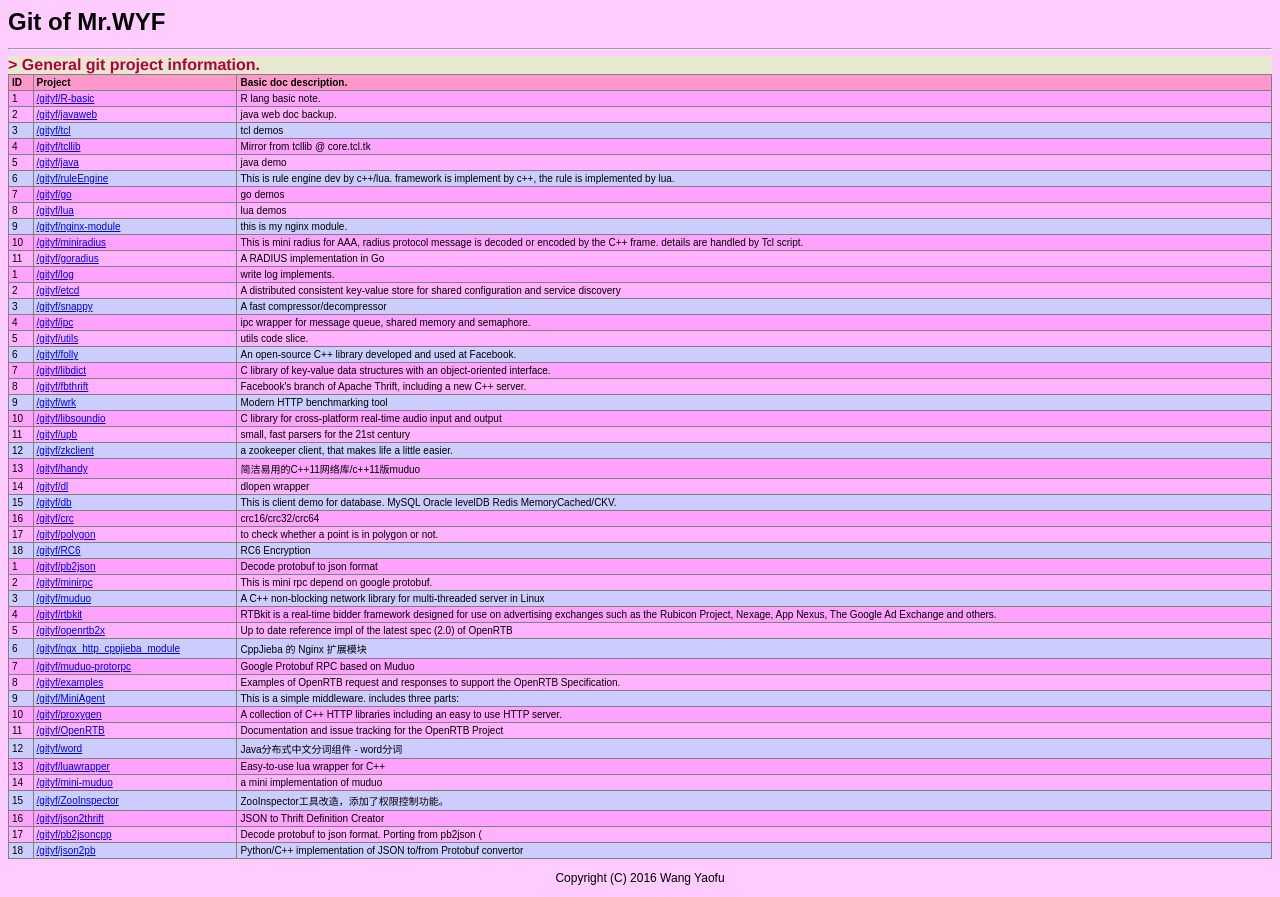
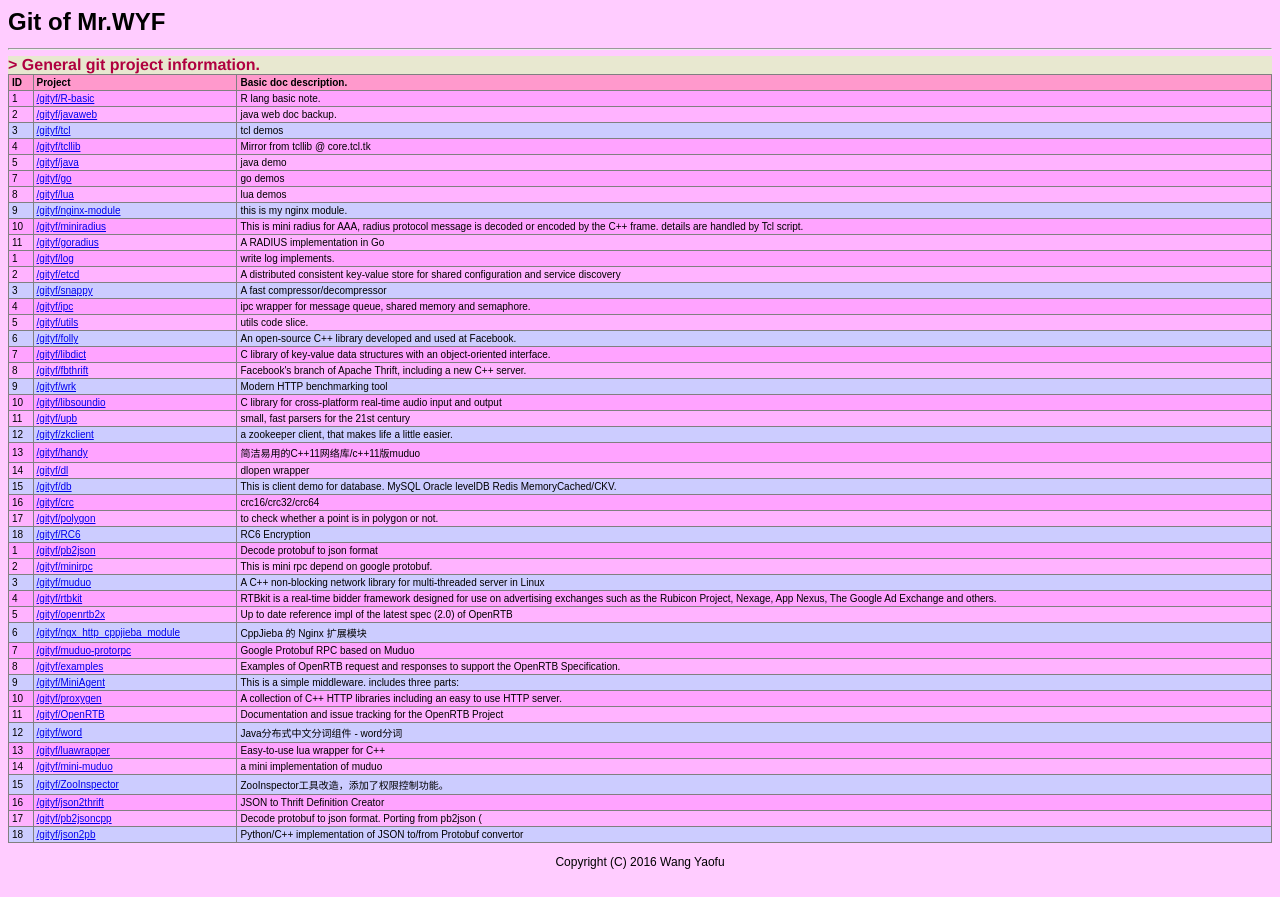
Before and after one commit to gityf/gityf.github.io, a plain HTML site: page index.html in a window 1280 px wide. Drawn offline with Linux system fonts and the light colour scheme.

Commit message:
Update index.html

```diff
--- a/index.html
+++ b/index.html
@@ -86,8 +86,6 @@
         Mirror from tcllib @ core.tcl.tk
       </td></tr><tr class=a5><td>5</td><td><a href="http://github.com//gityf/java">/gityf/java</a></td><td>
         java demo
-      </td></tr><tr class=a6><td>6</td><td><a href="http://github.com//gityf/ruleEngine">/gityf/ruleEngine</a></td><td>
-        This is rule engine dev by c++/lua. framework is implement by c++, the rule is implemented by lua.
       </td></tr><tr class=a1><td>7</td><td><a href="http://github.com//gityf/go">/gityf/go</a></td><td>
         go demos
       </td></tr><tr class=a2><td>8</td><td><a href="http://github.com//gityf/lua">/gityf/lua</a></td><td>
```
